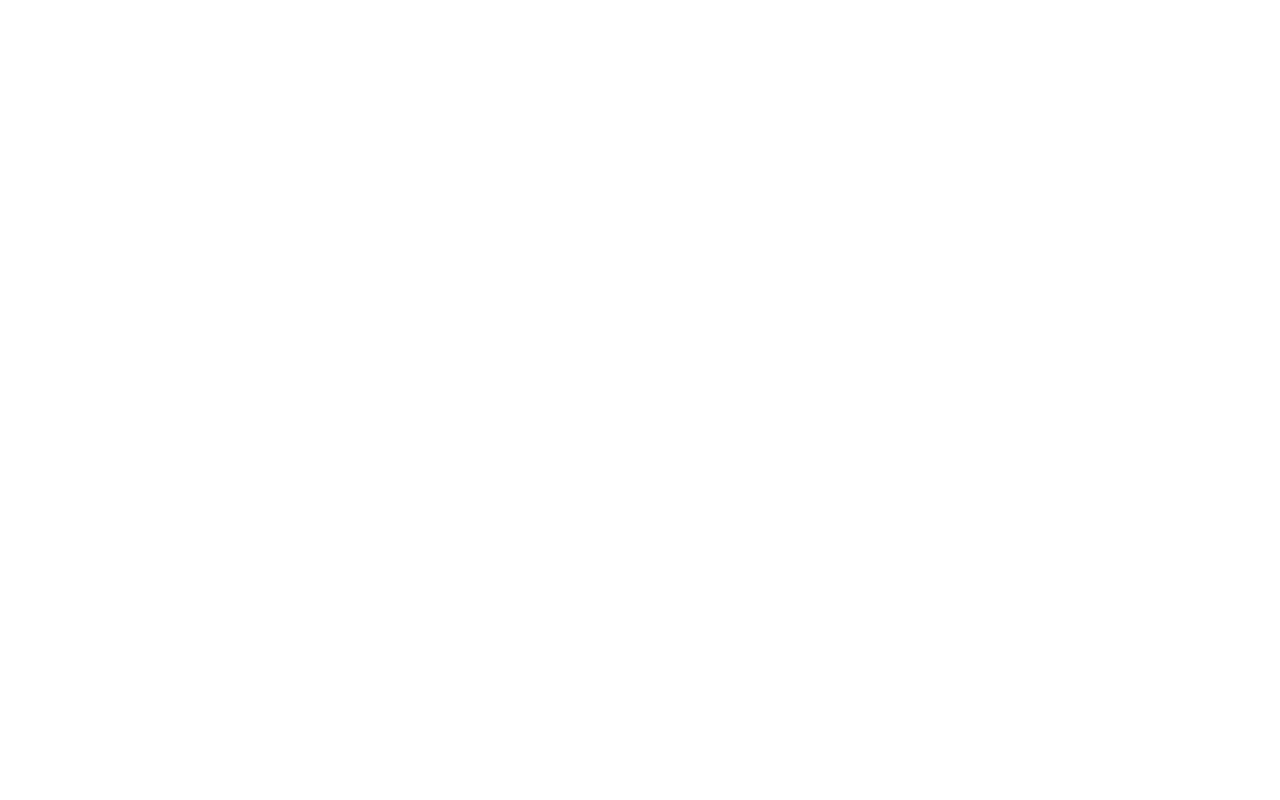
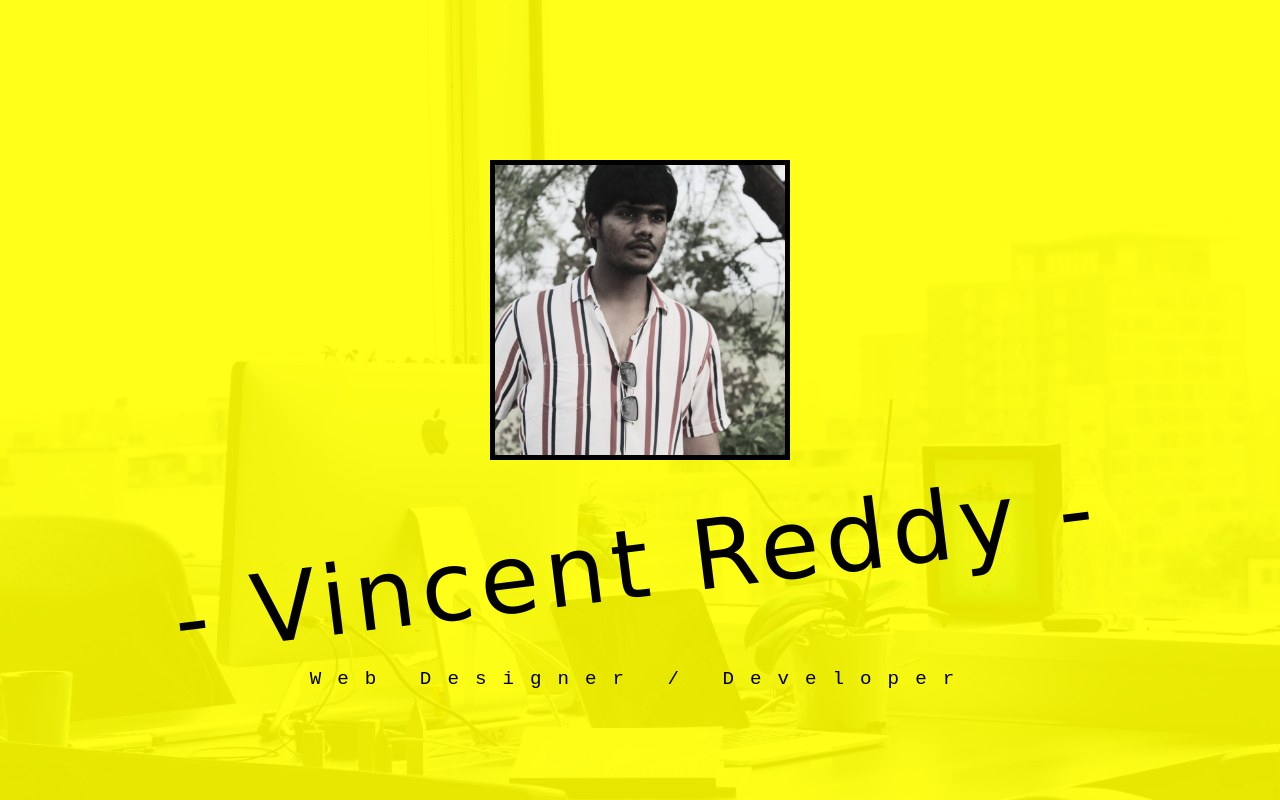
Before and after one commit to VincentReddy25/slashmark-portfolio, a plain HTML site: page index.html in a window 1280 px wide. Drawn offline with Linux system fonts and the light colour scheme; a web font is replaced by a local one.

Commit message:
created hero section. completed

```diff
--- a/index.html
+++ b/index.html
@@ -7,6 +7,17 @@
     <link rel="stylesheet" href="styles.css">
 </head>
 <body>
-
+    <section class="hero">
+        <div class="hero_bg_image">
+            <img src="./assets/bg_hero.jpg" alt="hero bg image">
+        </div>
+        <div class="context">
+            <div class="profile_pic">
+                <img src="./assets/profile.jpeg" alt="">
+            </div>
+            <header class="hero_header">- Vincent Reddy -</header>
+            <p>Web Designer / Developer</p>
+        </div>
+    </section>
 </body>
 </html>
--- a/styles.css
+++ b/styles.css
@@ -1,4 +1,75 @@
+@import url('https://fonts.googleapis.com/css2?family=Ephesis&display=swap');
+
+
 *{
     margin: 0;
     box-sizing: border-box;
 }
+
+:root{
+    --primary-color: rgba(255, 255, 0, 0.9);
+
+    --hero-font: 'Ephesis', cursive;
+    --header: ;
+    --text-font: monospace;
+}
+
+
+section.hero, section.about{
+    height: 100vh;
+    position: relative;
+}
+
+.hero_bg_image{
+    height: 100vh;
+    background: var(--primary-color);
+    position: relative;
+}
+
+.hero_bg_image img{
+    width: 100%;
+    height: 100%;
+    z-index: -100;
+    position: absolute;
+}
+
+.context{
+    position: absolute;
+    top: 20%;
+    left: 50%;
+    transform: translate(-50%, 0%);
+
+    text-align: center;
+    display: grid;
+    place-items: center;
+
+    width: 90%;
+}
+.profile_pic{
+    width: 300px;
+    height: 300px;
+    margin-bottom: 3rem;
+}
+.profile_pic img{
+    width: 100%;
+    height: 100%;
+    border: 5px solid;
+    object-fit: cover;
+}
+
+.hero_header{
+    font-size: 6rem;
+    font-family: var(--hero-font);
+
+    transform: rotate(-7deg);
+    padding-bottom: 3rem;
+
+    letter-spacing: .4rem;
+}
+
+.context p{
+    font-family: var(--text-font);
+    font-size: 1.2rem;
+    letter-spacing: 1rem;
+
+}
```
Also changed, not shown: assets/bg_hero.jpg (added), assets/profile.jpeg (added), 1 other file.
